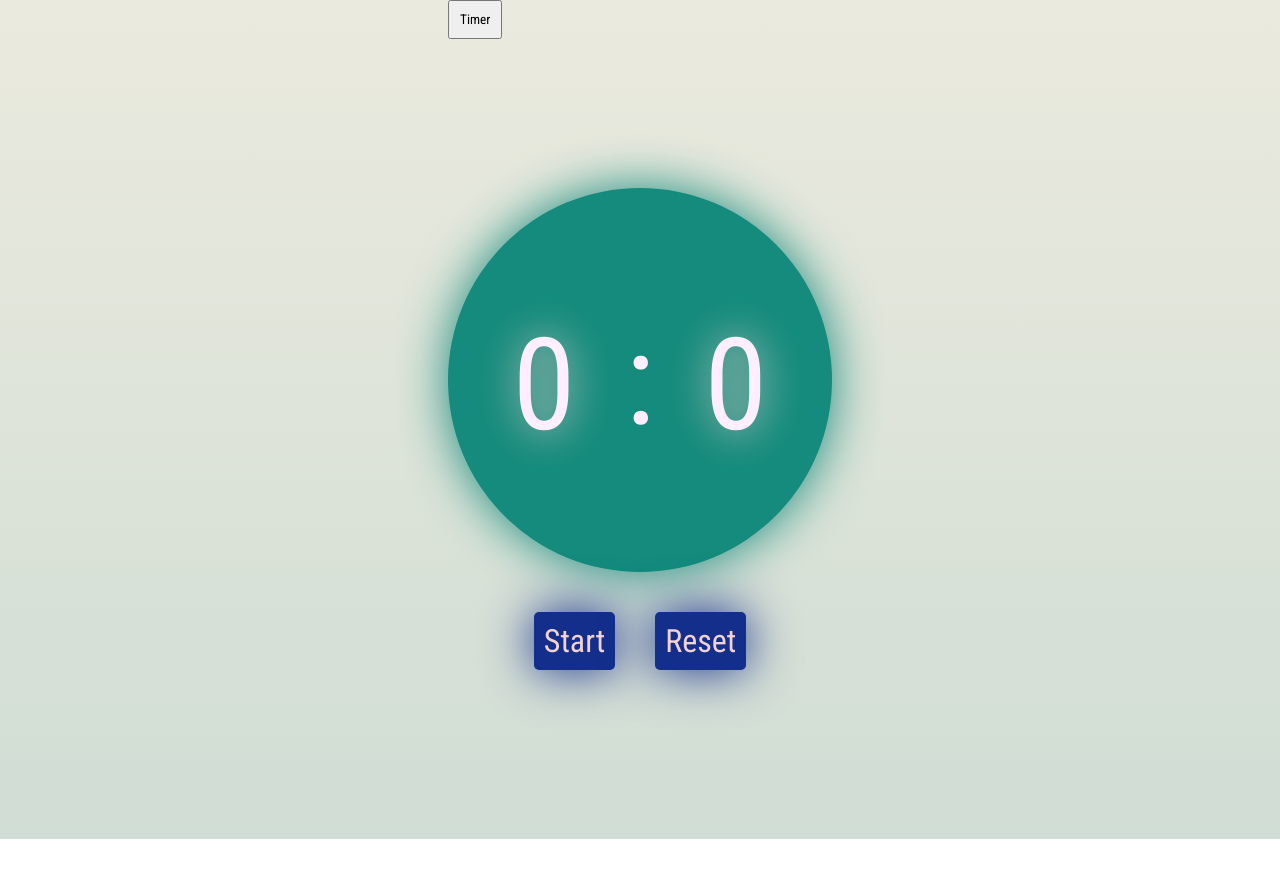
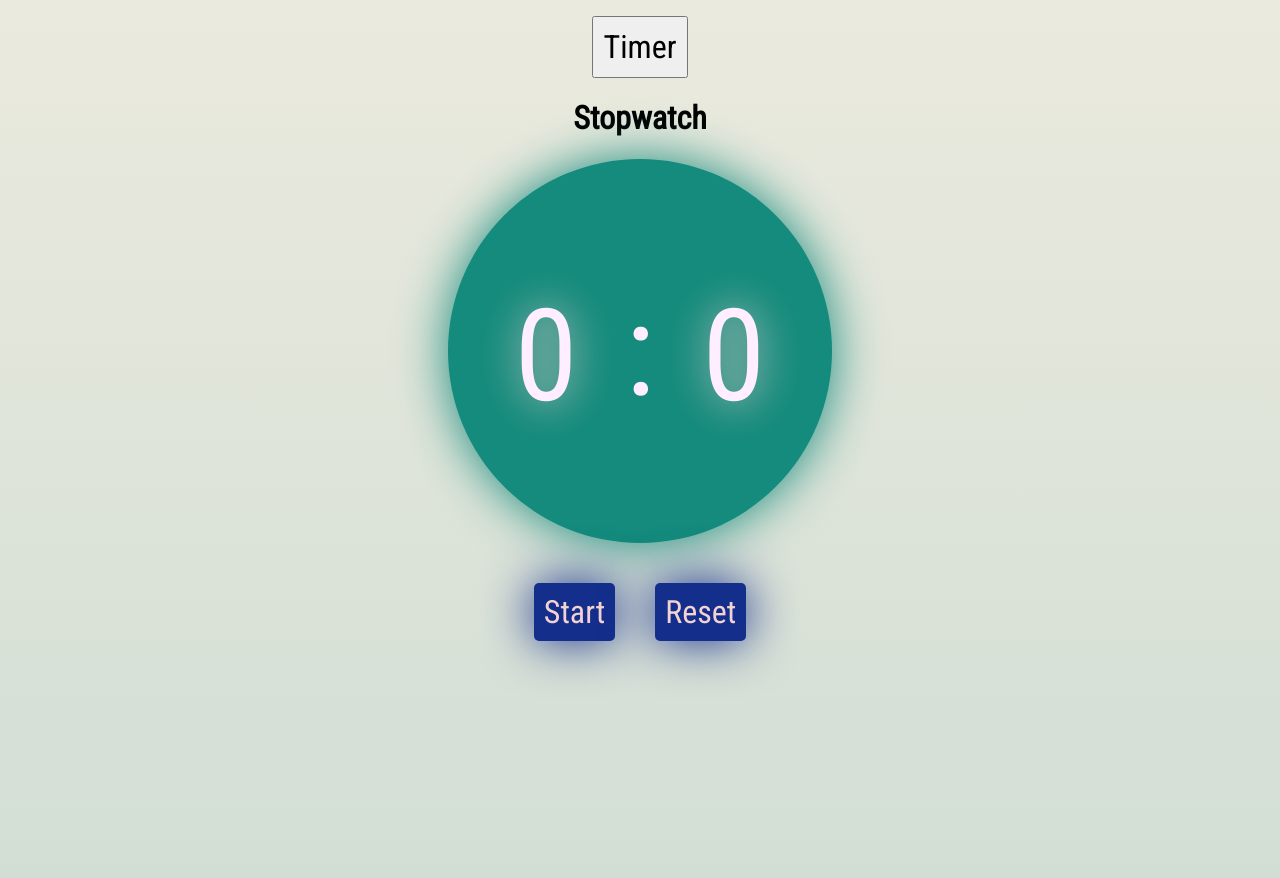
Before and after one commit to rayanfer32/react-timer-stopwatch, a React (Vite) app: page / in a window 1280 px wide. Shown: the top 878 px of the page. Before the commit the page ends 839 px from the top, so only its background shows below. Built offline with nearby package versions, Linux system fonts and the light colour scheme.

Commit message:
fix button not centering

```diff
--- a/src/App.jsx
+++ b/src/App.jsx
@@ -6,10 +6,10 @@ export default function App() {
 
     const [timerMode, setTimerMode] = useState(true)
     return (
-        <>
+        <div className="app">
             <button className="timer-stopwatch-toggle" onClick={() => setTimerMode(prevState => !prevState)}>{timerMode ? "Timer":"Stopwatch"}</button>
-            {timerMode ? <Timer /> : <Stopwatch />  }
+            {timerMode ?   <Stopwatch /> : <Timer />  }
 
-        </>
+        </div>
     )
 }
--- a/src/styles.scss
+++ b/src/styles.scss
@@ -13,7 +13,10 @@ $auto-clock-font-size: 10vw;
 
 
 * {
-    font-family: "Roboto Condensed";
+    font-family: 'Roboto Condensed';
+}
+*, *:before, *:after {
+    box-sizing: border-box;
 }
 
 body {
@@ -25,14 +28,24 @@ body {
     background: linear-gradient(180deg, #ebeade, rgb(208, 221, 212));
 }
 
+.app {
+    display: flex;
+    justify-content: center;
+    align-items: center;
+    flex-direction: column;
+    margin-top: 2vh;
+}
+
+
 .timer-stopwatch-toggle {
     padding: 10px;
-
+    font-size: 2rem;
+    cursor: pointer;
 }
 
 .clock-container {
     display: flex;
-    justify-content: center;
+    // justify-content: center;
     align-items: center;
     font-size: 2rem;
     flex-direction: column;
@@ -109,6 +122,8 @@ body {
             color: $text-light-color;
             // left: 10px;
         }
+
+
     }
 
     .circle.blown {
--- a/src/views/Stopwatch.jsx
+++ b/src/views/Stopwatch.jsx
@@ -56,11 +56,11 @@ export default function Stopwatch() {
         setMinutes(0)
         setIsBlown(false)
         setIsRunning(false)
-        audioEl.current.pause()
-        audioEl.current.load()
     }
 
     return (
+        <>
+        <h1>Stopwatch</h1>
         <ClockView
             props={{ minutes, seconds, isRunning, isBlown }}
             setMinutes={(t) => setMinutes(t)}
@@ -68,5 +68,6 @@ export default function Stopwatch() {
             handleReset={handleReset}
             handleStart={handleStart}>
         </ClockView>
+        </>
     )
 }
--- a/src/views/Timer.jsx
+++ b/src/views/Timer.jsx
@@ -99,7 +99,7 @@ export default function Timer() {
 
     return (
         <>
-            {/* minutes={minutes} seconds={seconds} isBlown={isBlown} isRunning={isRunning} */}
+            <h1 >Timer</h1>
             <ClockView
                 props={{ minutes, seconds, isRunning, isBlown }}
                 setMinutes={(t) => setMinutes(t)}
```
